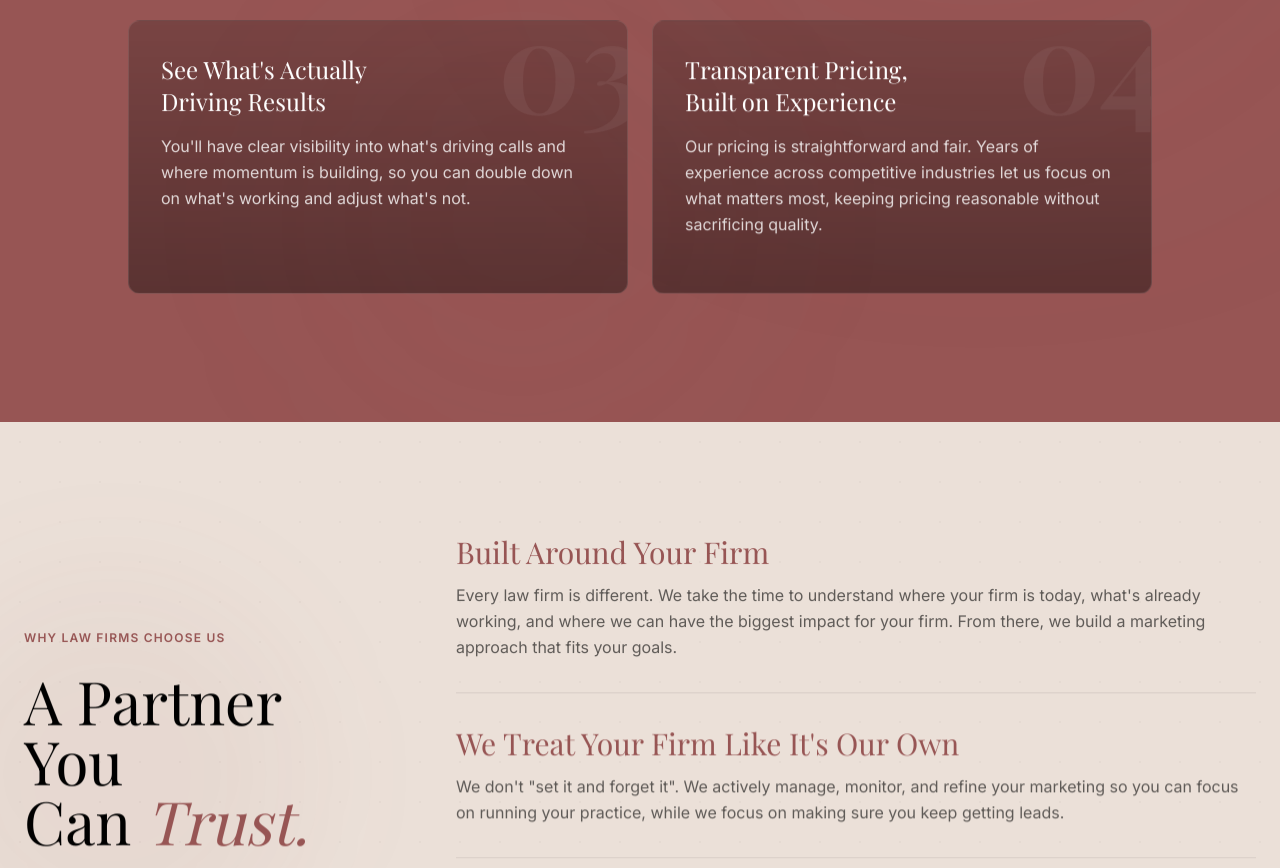
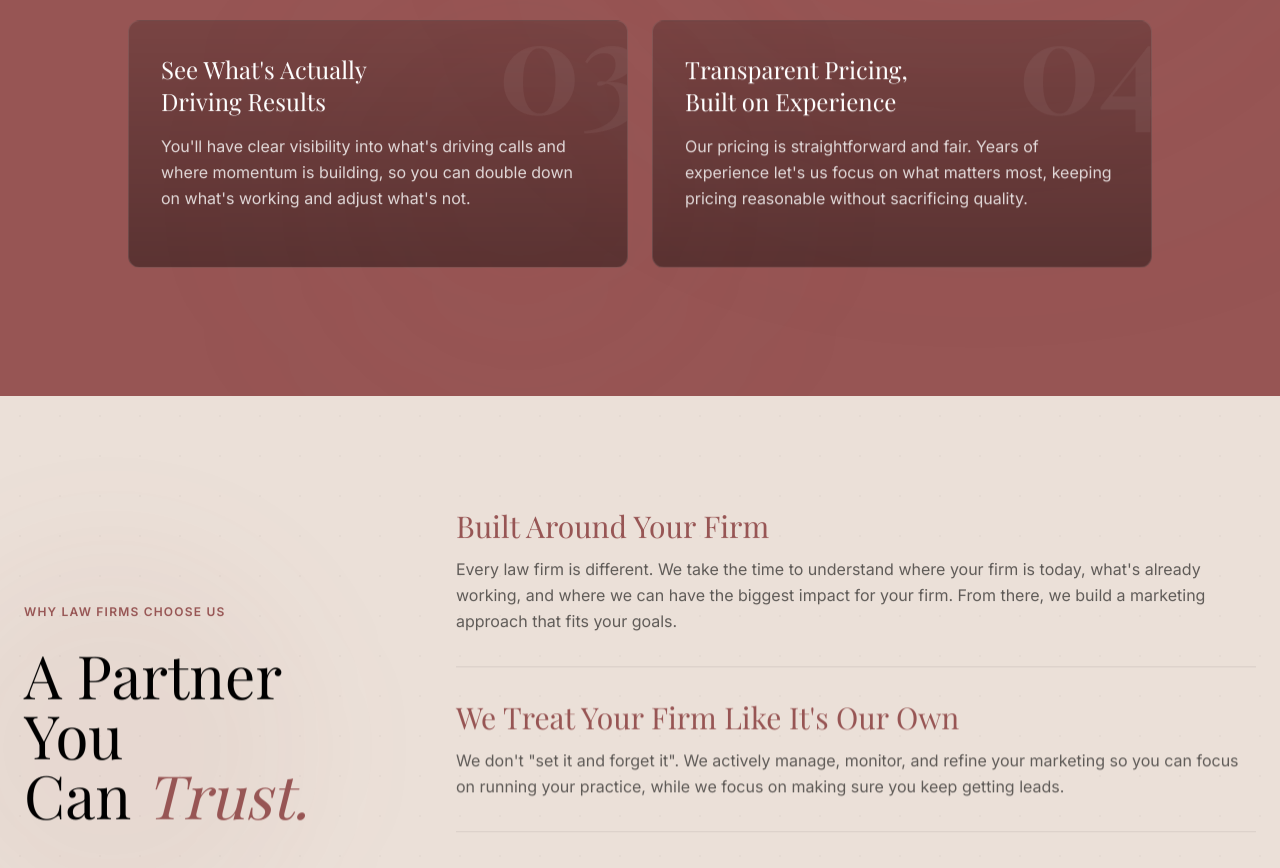
Before and after one commit to SocialEngagementGroup/marketing, a React (Vite) app: page /lawyer in a window 1280 px wide. Shown: the part 1360-2228 px from the top of the page. Built offline with nearby package versions, Linux system fonts and the light colour scheme; a web font is replaced by a local one.

Commit message:
updated point

```diff
--- a/src/components/Lawyer/Features/index.tsx
+++ b/src/components/Lawyer/Features/index.tsx
@@ -34,7 +34,7 @@ const Features: React.FC = () => {
       number: "04",
       icon: <Wallet className="w-6 h-6" />,
       title: "Transparent Pricing,<br/>Built on Experience",
-      desc: "Our pricing is straightforward and fair. Years of experience across competitive industries let us focus on what matters most, keeping pricing reasonable without sacrificing quality.",
+      desc: "Our pricing is straightforward and fair. Years of experience let's us focus on what matters most, keeping pricing reasonable without sacrificing quality.",
       stat: "Fair Value",
       statLabel: "Consistent Pricing"
     }
```
